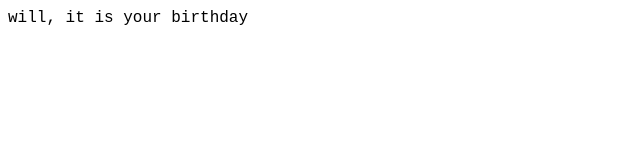
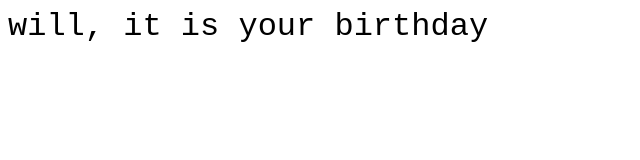
Before and after one commit to benmardana/happy-birthday-will, a plain HTML site: page index.html in a window 1280 px wide. Shown: the whole page, without its empty margins (0-640 px from the left). Drawn offline with Linux system fonts and the light colour scheme.

Commit message:
Update index.html

```diff
--- a/index.html
+++ b/index.html
@@ -9,7 +9,7 @@
 </head>
 
 <body>
-  <code style="font-size:16px;">
+  <code style="font-size:32px;">
     will, it is your birthday
   </code>
 </body>
```
